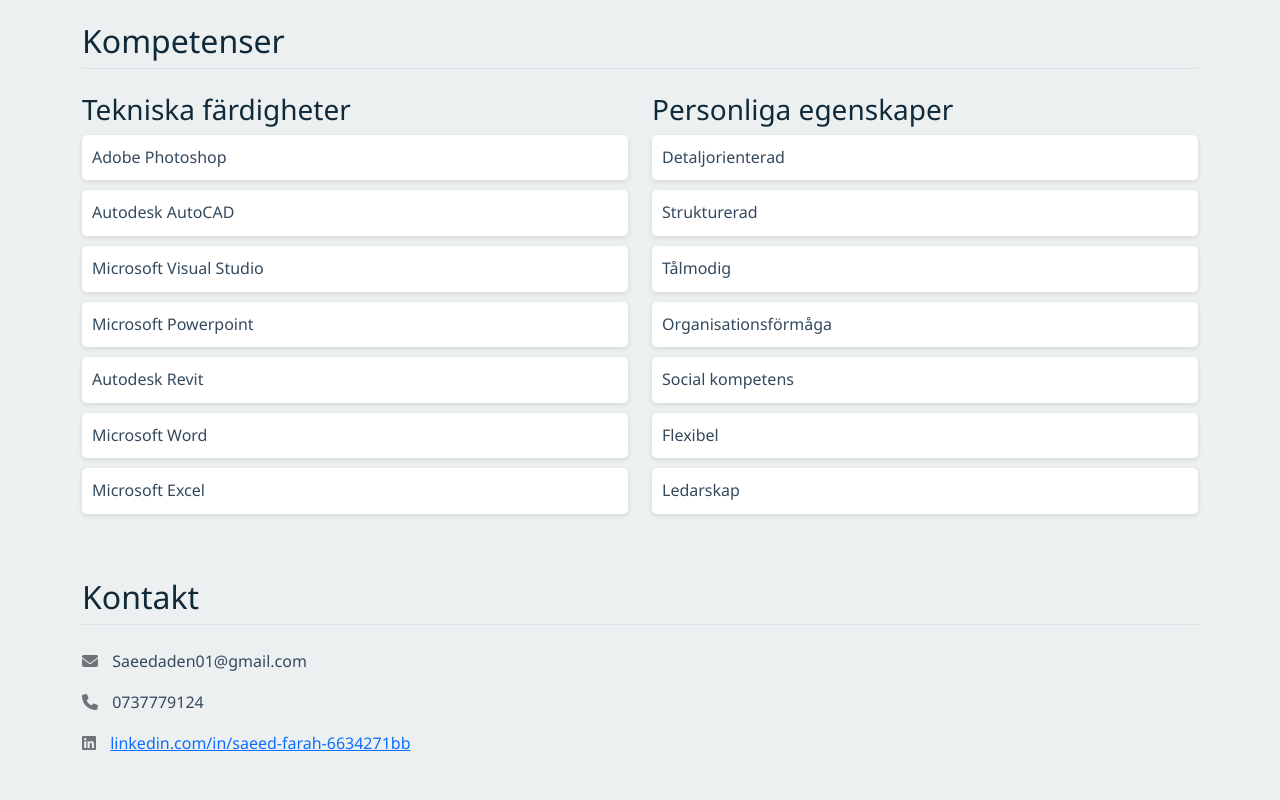
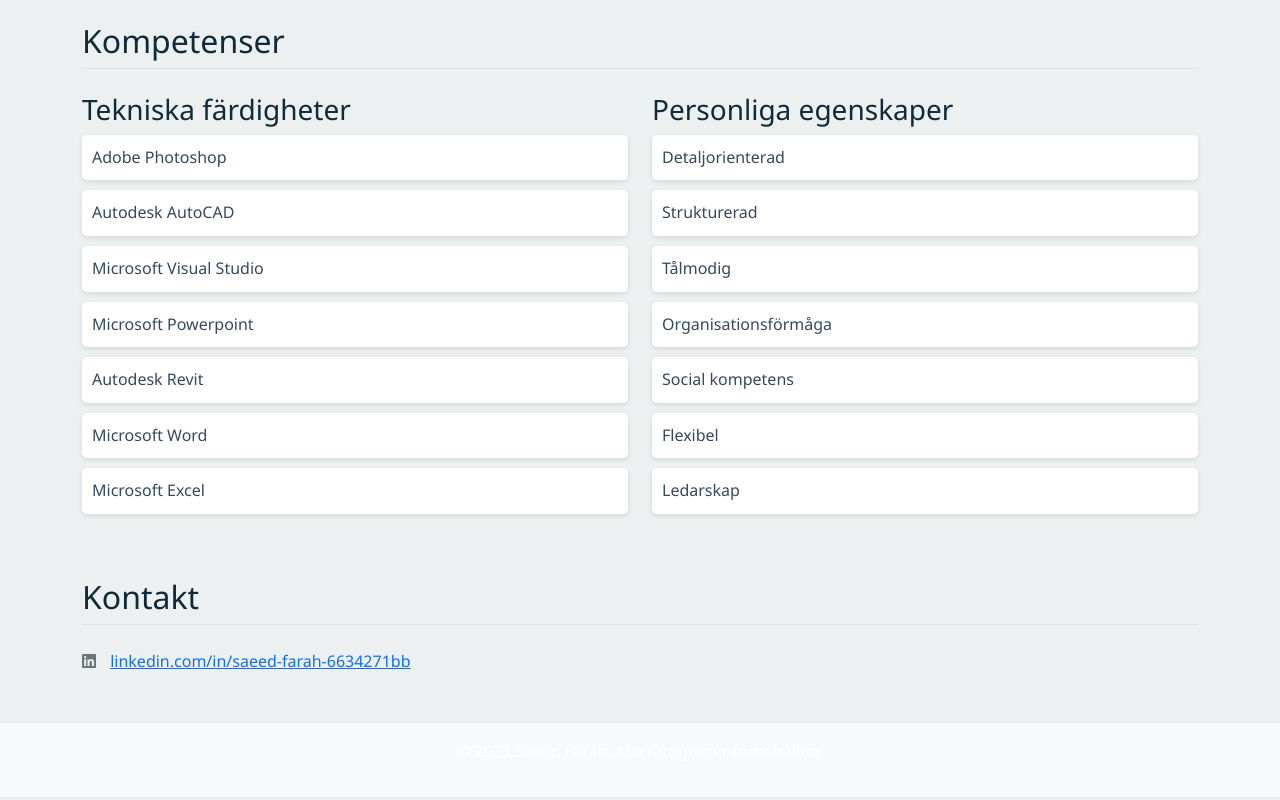
Before and after one commit to saeedfarah1/MyCV, a plain HTML site: page index.html in a window 1280 px wide. Shown: the part 2577-3377 px from the top of the page. Drawn offline with nearby package versions, Linux system fonts and the light colour scheme.

Commit message:
Tog bort en rad från index.html

```diff
--- a/index.html
+++ b/index.html
@@ -131,8 +131,6 @@
         <section id="contact" class="mb-5 section-fade">
             <h2 class="border-bottom pb-2 mb-4">Kontakt</h2>
             <ul class="list-unstyled contact-list">
-                <li><i class="fas fa-envelope"></i> Saeedaden01@gmail.com</li>
-                <li><i class="fas fa-phone"></i> 0737779124</li>
                 <li><i class="fab fa-linkedin"></i> <a href="https://www.linkedin.com/in/saeed-farah-6634271bb/">linkedin.com/in/saeed-farah-6634271bb</a></li>
             </ul>
         </section>
```
